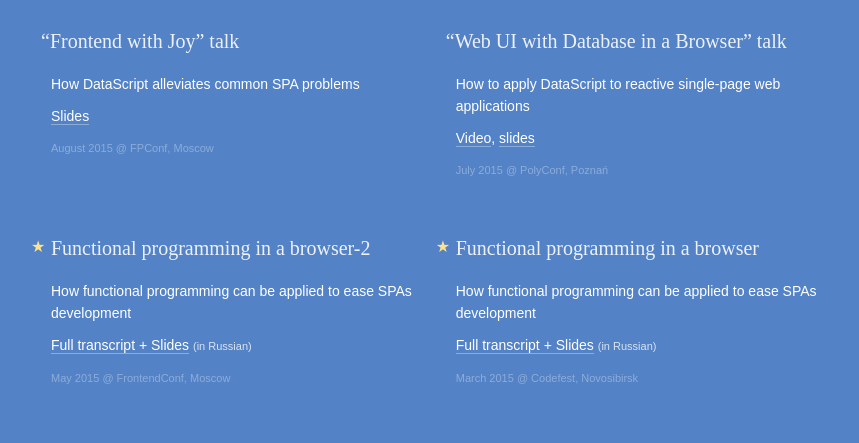
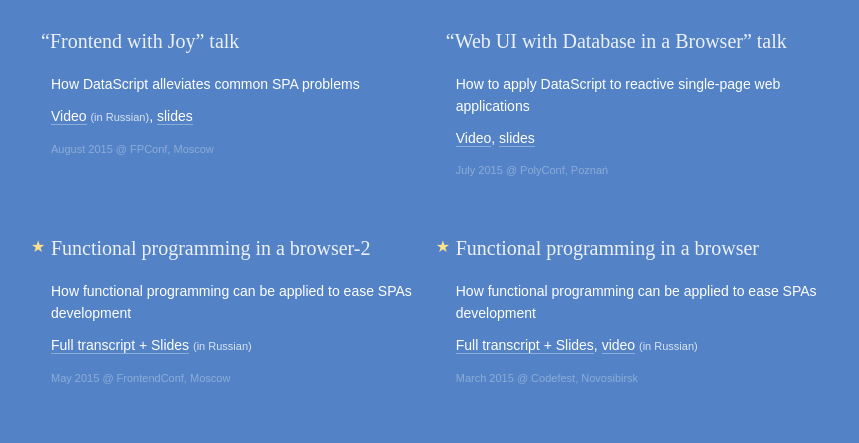
Before and after one commit to tonsky/tonsky.github.io, a Jekyll site: the page built from talks/index.html, in a window 1280 px wide. Shown: the part 242-685 px from the top of the page, without its empty margins (186-1045 px from the left). Built offline with Jekyll 4.4.1, drawn with Linux system fonts in a browser that asks for light colours; some web fonts are replaced.

Commit message:
videos from codefest & fpconf

```diff
--- a/talks/index.html
+++ b/talks/index.html
@@ -14,7 +14,7 @@ class: page_wide
 <div class=event>
     <h1><span class=q>“</span>Frontend with Joy” talk<span class="lang lang_en"></span></h1>
     <p>How DataScript alleviates common SPA problems
-    <p class=links><a href="https://dl.dropboxusercontent.com/u/561580/conferences/2015.08%20fpconf.pdf">Slides</a>
+    <p class=links><a href="https://www.youtube.com/watch?v=cRWrrHPrk9g">Video</a> <span class=lang>(in Russian)</span>, <a href="https://dl.dropboxusercontent.com/u/561580/conferences/2015.08%20fpconf.pdf">slides</a>
     <p class=where>August 2015 <span class=at>@</span>&nbsp;FPConf, Moscow</a>
 </div>
 
@@ -35,7 +35,7 @@ class: page_wide
 <div class=event>
     <h1><span class=star></span>Functional programming in a browser<span class="lang lang_ru"></span></h1>
     <p>How functional programming can be applied to ease SPAs development
-    <p class=links><a href="2015-codefest/">Full transcript + Slides</a> <span class=lang>(in Russian)</span>
+    <p class=links><a href="2015-codefest/">Full transcript + Slides</a>, <a href="https://www.youtube.com/watch?v=CohpRapbXqA">video</a> <span class=lang>(in Russian)</span>
     <p class=where>March 2015 <span class=at>@</span>&nbsp;Codefest, Novosibirsk</a>
 </div>
 
```
